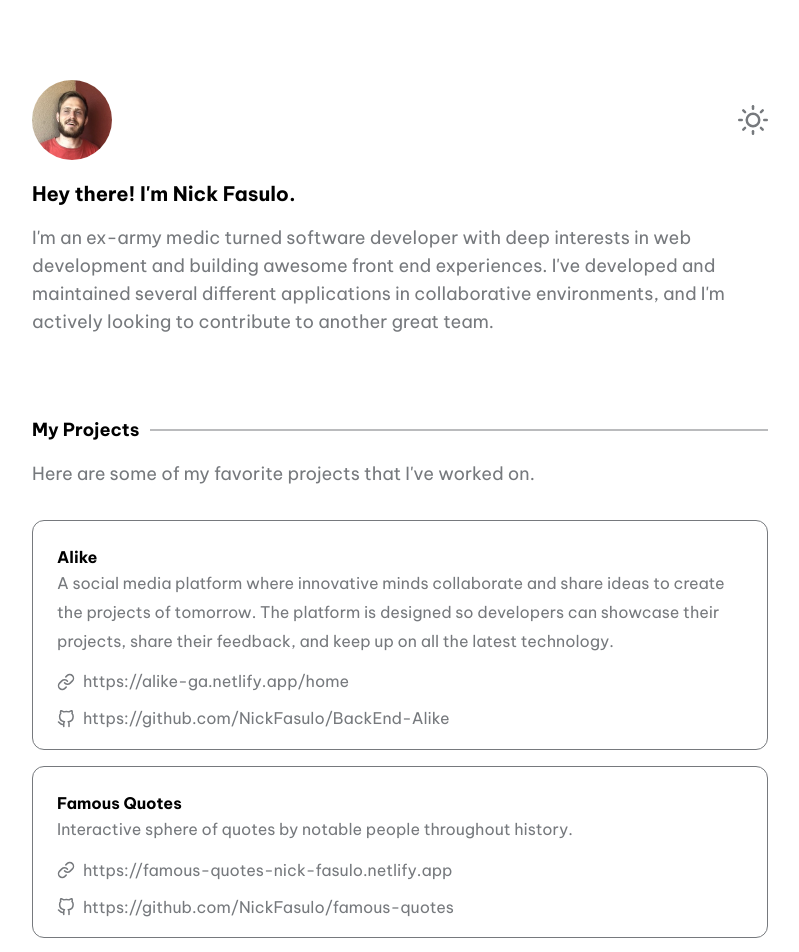
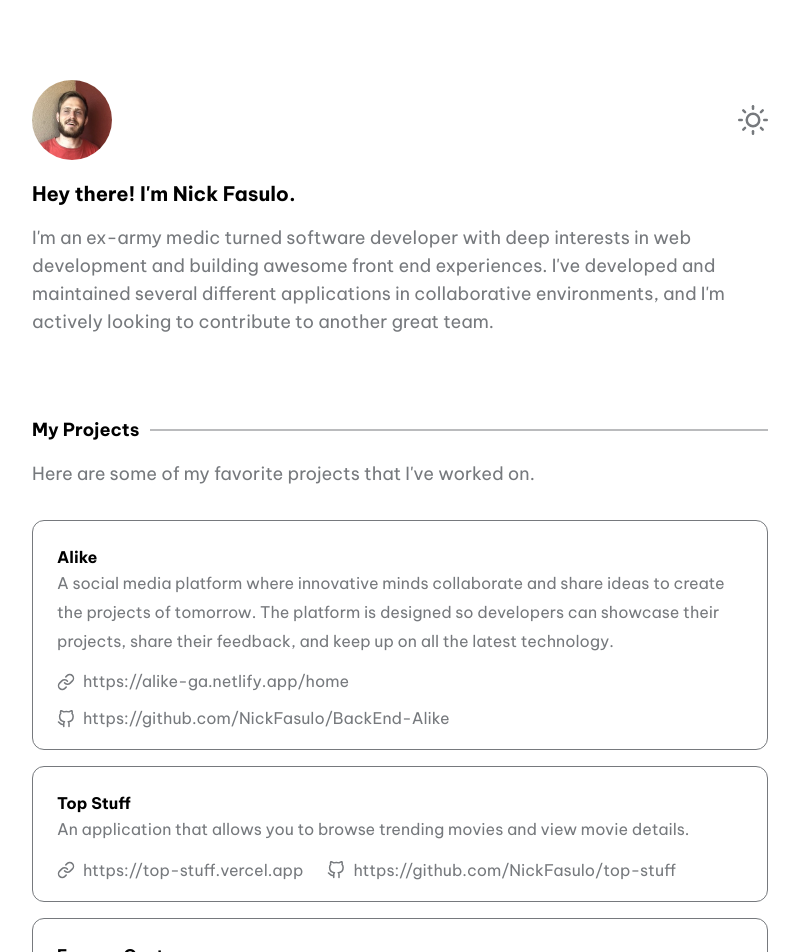
Before and after one commit to NickFasulo/Nick-Fasulo-portfolio, a Next.js app: page / in a window 1280 px wide. Shown: the top 952 px of the page, without its empty margins (240-1039 px from the left). Built offline with nearby package versions, Linux system fonts and the light colour scheme.

Commit message:
add top stuff project

```diff
--- a/data/config.js
+++ b/data/config.js
@@ -20,8 +20,16 @@ export const projects = {
       github: 'https://github.com/NickFasulo/BackEnd-Alike'
     },
     {
+      title: 'Top Stuff',
+      description:
+        'An application that allows you to browse trending movies and view movie details.',
+      link: 'https://top-stuff.vercel.app',
+      github: 'https://github.com/NickFasulo/top-stuff'
+    },
+    {
       title: 'Famous Quotes',
-      description: 'Interactive sphere of quotes by notable people throughout history.',
+      description:
+        'Interactive sphere of quotes by notable people throughout history.',
       link: 'https://famous-quotes-nick-fasulo.netlify.app',
       github: 'https://github.com/NickFasulo/famous-quotes'
     },
```
